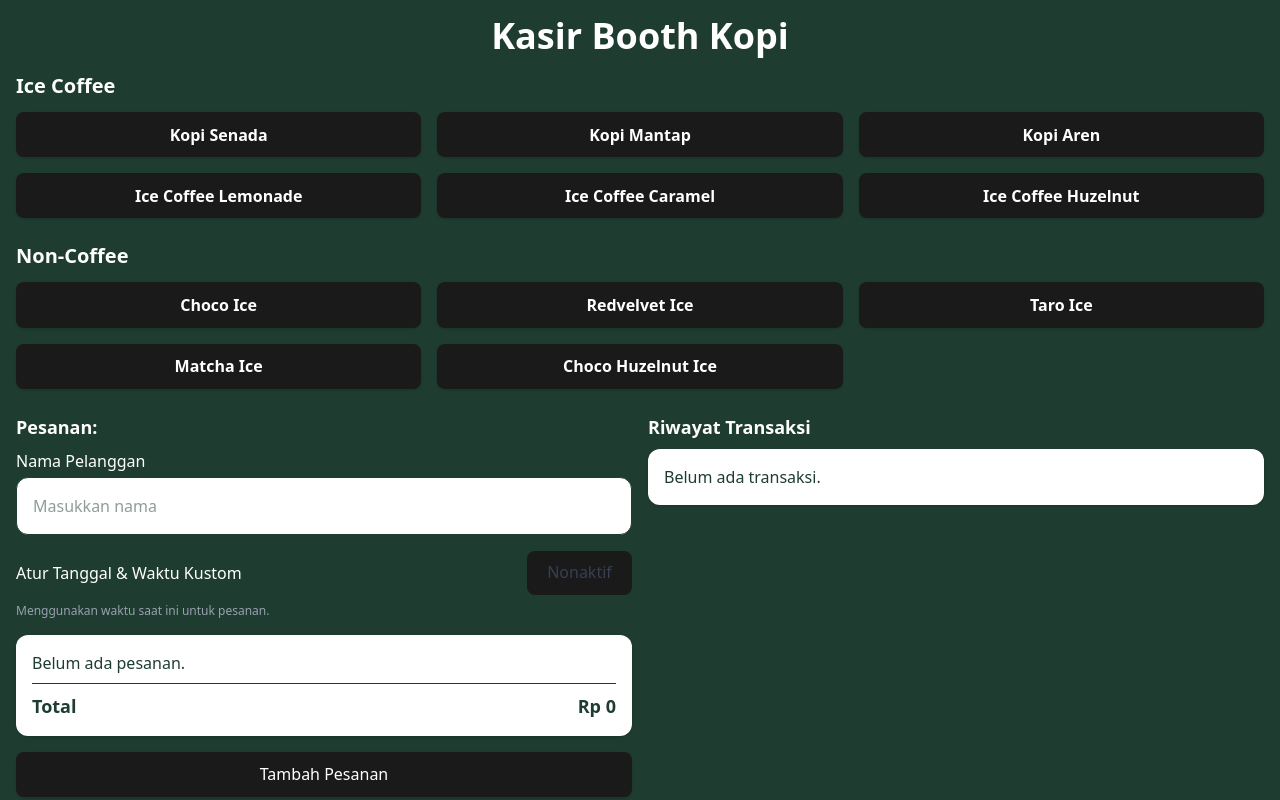
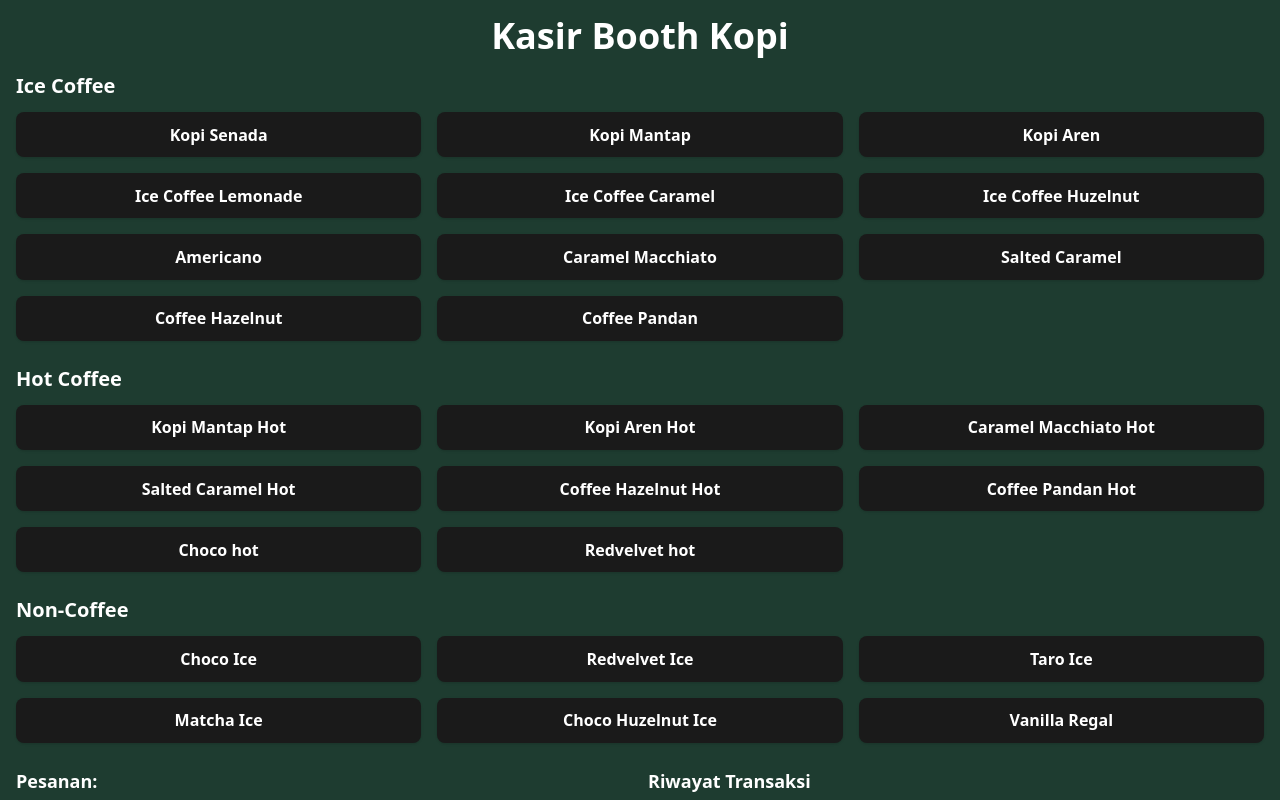
Before and after one commit to mfauzanamzar/kasir-pos-simple, a React (Vite) app: page / in a window 1280 px wide. Shown: the top 800 px of the page. Built offline with nearby package versions, Linux system fonts and the light colour scheme.

Commit message:
feat: expand menu categories by adding hot coffee options and new non-coffee item

```diff
--- a/src/App.tsx
+++ b/src/App.tsx
@@ -11,7 +11,7 @@ interface MenuItem {
   id: number;
   name: string;
   price: number;
-  category: 'iceCoffee' | 'nonCoffee';
+  category: 'iceCoffee' | 'hotCoffee' | 'nonCoffee';
 }
 
 interface OrderItem extends MenuItem {
@@ -36,6 +36,21 @@ const menuItems: MenuItem[] = [
   { id: 4, name: 'Ice Coffee Lemonade', price: 23000, category: 'iceCoffee' },
   { id: 5, name: 'Ice Coffee Caramel', price: 23000, category: 'iceCoffee' },
   { id: 6, name: 'Ice Coffee Huzelnut', price: 23000, category: 'iceCoffee' },
+  { id: 7, name: 'Americano', price: 13000, category: 'iceCoffee' },
+  { id: 13, name: 'Caramel Macchiato', price: 23000, category: 'iceCoffee' },
+  { id: 14, name: 'Salted Caramel', price: 23000, category: 'iceCoffee' },
+  { id: 15, name: 'Coffee Hazelnut', price: 23000, category: 'iceCoffee' },
+  { id: 16, name: 'Coffee Pandan', price: 23000, category: 'iceCoffee' },
+
+  // Hot Coffee Section
+  { id: 20, name: 'Kopi Mantap Hot', price: 15000, category: 'hotCoffee' },
+  { id: 21, name: 'Kopi Aren Hot', price: 15000, category: 'hotCoffee' },
+  { id: 22, name: 'Caramel Macchiato Hot', price: 18000, category: 'hotCoffee' },
+  { id: 23, name: 'Salted Caramel Hot', price: 18000, category: 'hotCoffee' },
+  { id: 24, name: 'Coffee Hazelnut Hot', price: 18000, category: 'hotCoffee' },
+  { id: 25, name: 'Coffee Pandan Hot', price: 18000, category: 'hotCoffee' },
+  { id: 26, name: 'Choco hot', price: 15000, category: 'hotCoffee' },
+  { id: 27, name: 'Redvelvet hot', price: 15000, category: 'hotCoffee' },
 
   // Non-Coffee Section
   { id: 8, name: 'Choco Ice', price: 20000, category: 'nonCoffee' },
@@ -43,6 +58,7 @@ const menuItems: MenuItem[] = [
   { id: 10, name: 'Taro Ice', price: 20000, category: 'nonCoffee' },
   { id: 11, name: 'Matcha Ice', price: 23000, category: 'nonCoffee' },
   { id: 12, name: 'Choco Huzelnut Ice', price: 23000, category: 'nonCoffee' },
+  { id: 17, name: 'Vanilla Regal', price: 23000, category: 'nonCoffee' },
 
 ];
 
@@ -172,10 +188,7 @@ export default function KasirApp() {
     setPendingOrders([]);
     setNama('');
 
-    // Reset to current date/time and clear modification flags
-    const now = new Date();
-    setOrderDate(now.toISOString().split('T')[0]);
-    setOrderTime(now.toTimeString().slice(0, 5));
+
 
     toast.success('Pesanan berhasil dibuat!');
   };
@@ -445,6 +458,21 @@ export default function KasirApp() {
         <div className="grid grid-cols-2 lg:grid-cols-3 gap-4 mb-6 auto-rows-fr">
           {menuItems
             .filter(item => item.category === 'iceCoffee')
+            .map((item) => (
+              <button
+                key={item.id}
+                className="rounded-xl p-4 shadow hover:opacity-90 h-full flex items-center justify-center"
+                onClick={() => addToOrder(item)}
+              >
+                <div className="font-semibold">{item.name}</div>
+              </button>
+            ))}
+        </div>
+
+        <h2 className="text-xl font-semibold mb-3">Hot Coffee</h2>
+        <div className="grid grid-cols-2 lg:grid-cols-3 gap-4 mb-6 auto-rows-fr">
+          {menuItems
+            .filter(item => item.category === 'hotCoffee')
             .map((item) => (
               <button
                 key={item.id}
```
